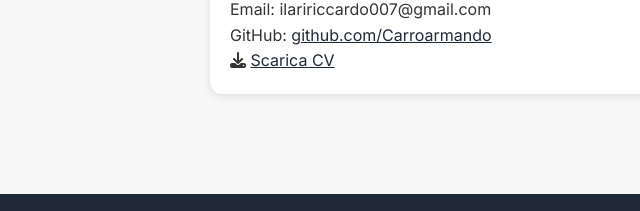
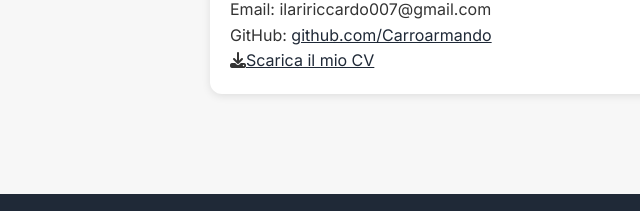
Before and after one commit to Carroarmando/About, a plain HTML site: page index.html in a window 1280 px wide. Shown: the part 2264-2475 px from the top of the page, 0-640 px from the left. Drawn offline with Linux system fonts and the light colour scheme.

Commit message:
curriculum

```diff
--- a/index.html
+++ b/index.html
@@ -126,7 +126,7 @@
       <p><strong>Riccardo</strong></p>
       <p>Email: ilaririccardo007@gmail.com</p>
       <p>GitHub: <a href="https://github.com/Carroarmando" target="_blank">github.com/Carroarmando</a></p>
-      <p><i class="fa-solid fa-download"></i> <a href="#" id="CV">Scarica CV</a></p>
+      <p><i class="fa-solid fa-download"></i><a href="Curriculum.pdf" download>Scarica il mio CV</a></p>
     </div>
   </section>
 
```
Also changed, not shown: 1 other file.
